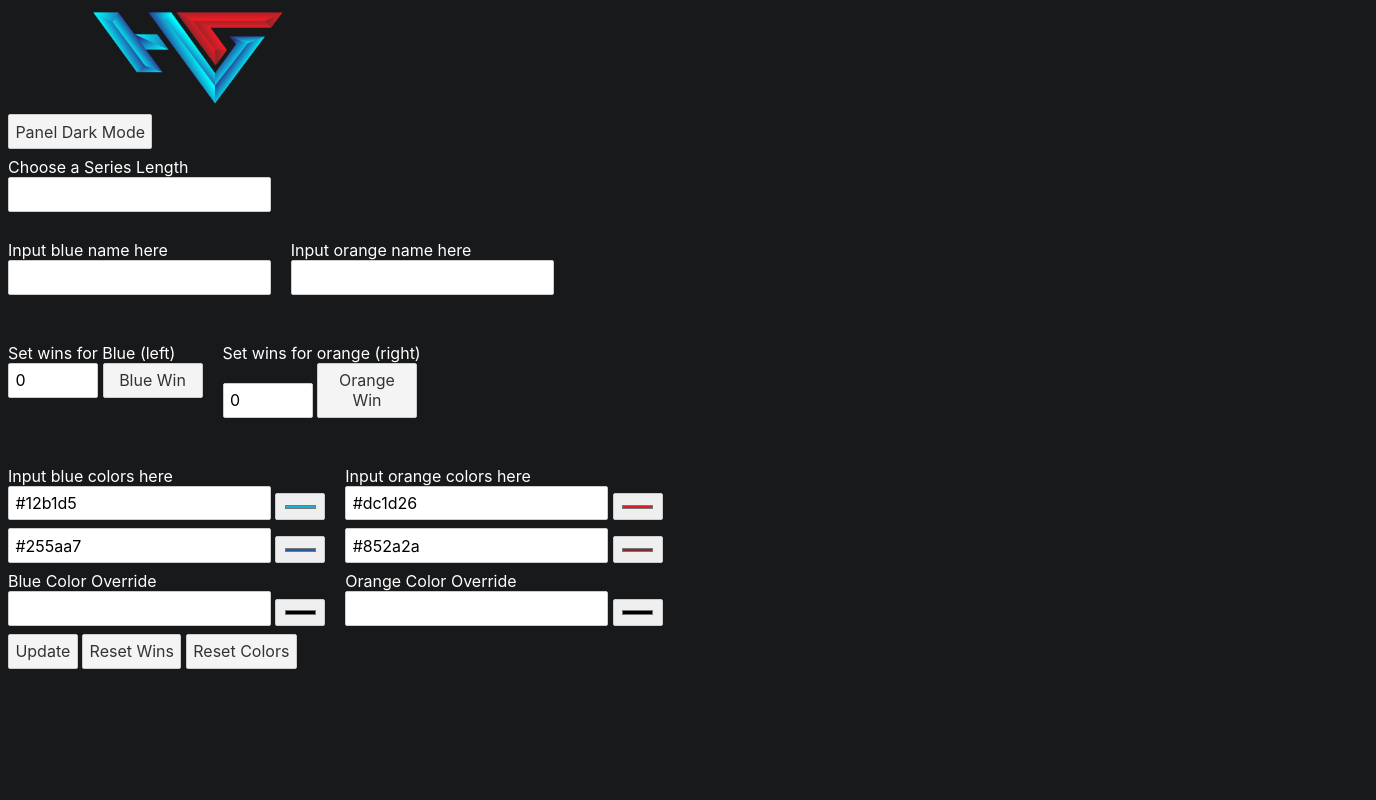
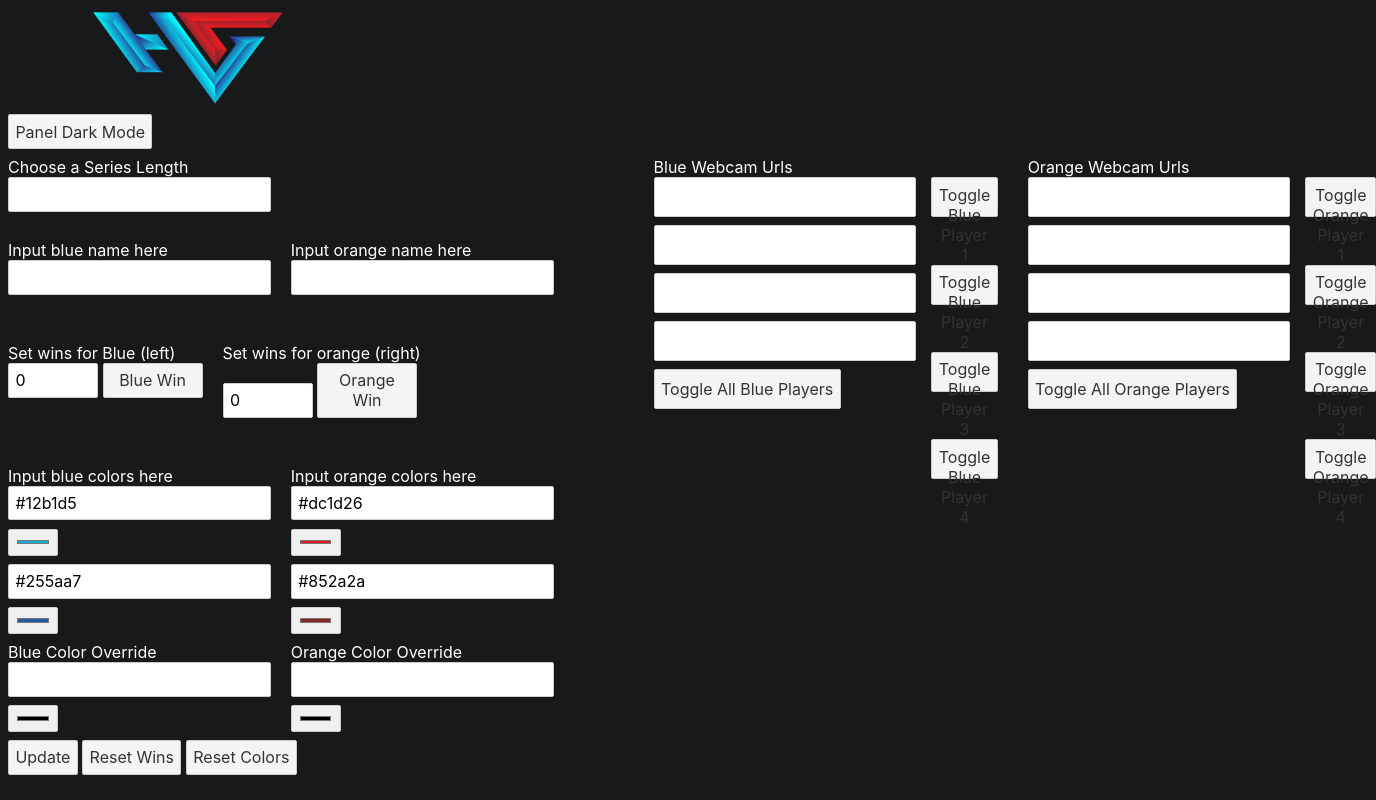
Before and after one commit to ArcticFire19/havoc-overlay, a Svelte app in the folder Panel/: page / in a window 1280 px wide. Shown: the whole page, 1376 px wide, since content can reach past the window. Built offline with nearby package versions, Linux system fonts and the light colour scheme; no server answers.

Commit message:
Added inputs and toggle buttons

```diff
--- a/Panel/src/App.svelte
+++ b/Panel/src/App.svelte
@@ -101,7 +101,10 @@
 		document.getElementById("bc-label").style.color = document.body.style.backgroundColor == "rgb(24, 25, 26)" ? "white" : "black"
 		document.getElementById("oc-label").style.color = document.body.style.backgroundColor == "rgb(24, 25, 26)" ? "white" : "black"
 		document.getElementById("bv-label").style.color = document.body.style.backgroundColor == "rgb(24, 25, 26)" ? "white" : "black"
+		document.getElementById("blue-url-label").style.color = document.body.style.backgroundColor == "rgb(24, 25, 26)" ? "white" : "black"
 		document.getElementById("ov-label").style.color = document.body.style.backgroundColor == "rgb(24, 25, 26)" ? "white" : "black"
+		document.getElementById("orng-url-label").style.color = document.body.style.backgroundColor == "rgb(24, 25, 26)" ? "white" : "black"
+
 	}
 </script>
 
@@ -109,6 +112,8 @@
 	<img src="favicon.png" alt="" width="200" style="padding-left: 80px;">
 	<br>
 	<button on:click="{invertBG}">Panel Dark Mode</button>
+	<div style="display: flex;">
+		<div>
 			<label id="sl-label" for="series-length">Choose a Series Length</label>
 
 			<input list="series-length-list" name="series-length" id="series-length" />
@@ -257,9 +262,59 @@
 					/>
 				</div>
 			</div>
+		</div>
+		<div style="padding-left: 100px; display: flex;">
+			<div id="blue-urls">
+				<div id="blue-url-label" style="color: white;">Blue Webcam Urls</div>
+				<input type="url" name="" id="blue1-url" style="height: 40px;">
+				<br>
+				<input type="url" name="" id="blue2-url" style="height: 40px;">
+				<br>
+				<input type="url" name="" id="blue3-url" style="height: 40px;">
+				<br>
+				<input type="url" name="" id="blue4-url" style="height: 40px;">
+				<br>
+				<button id="blue-toggle-all-urls" style="height: 40px">Toggle All Blue Players</button>
+			</div>
+			<div id="blue-url-btns" style="padding-left: 15px;">
+				<br>
+				<button id="blue1btn" style="height: 40px;">Toggle Blue Player 1</button>
+				<br>
+				<button id="blue2btn" style="height: 40px;">Toggle Blue Player 2</button>
+				<br>
+				<button id="blue3btn" style="height: 40px;">Toggle Blue Player 3</button>
+				<br>
+				<button id="blue4btn" style="height: 40px;">Toggle Blue Player 4</button>
+			</div>
+			<div id="orng-urls" style="padding-left: 30px;">
+				<div id="orng-url-label" style="color: white;">Orange Webcam Urls</div>
+				<input type="url" name="" id="orng1-url" style="height: 40px;">
+				<br>
+				<input type="url" name="" id="orng2-url" style="height: 40px;">
+				<br>
+				<input type="url" name="" id="orng3-url" style="height: 40px;">
+				<br>
+				<input type="url" name="" id="orng4-url" style="height: 40px;">
+				<br>
+				<button id="orng-toggle-all-urls" style="height: 40px">Toggle All Orange Players</button>
+			</div>
+			<div id="orng-url-btns" style="padding-left: 15px;">
+				<br>
+				<button id="orng1btn" style="height: 40px;">Toggle Orange Player 1</button>
+				<br>
+				<button id="orng2btn" style="height: 40px;">Toggle Orange Player 2</button>
+				<br>
+				<button id="orng3btn" style="height: 40px;">Toggle Orange Player 3</button>
+				<br>
+				<button id="orng4btn" style="height: 40px;">Toggle Orange Player 4</button>
+			</div>
+		</div>
+	</div>
 
 	<button id="update-btn" on:click={() => updateScreen()}>Update</button>
+
 	<button id="reset-wins" on:click={() => resetWins()}>Reset Wins</button>
+
 	<button id="reset-colors" on:click={() => resetColors()}
 		>Reset Colors</button
 	>
```
Lines whose indentation alone changed are shown as unchanged.
